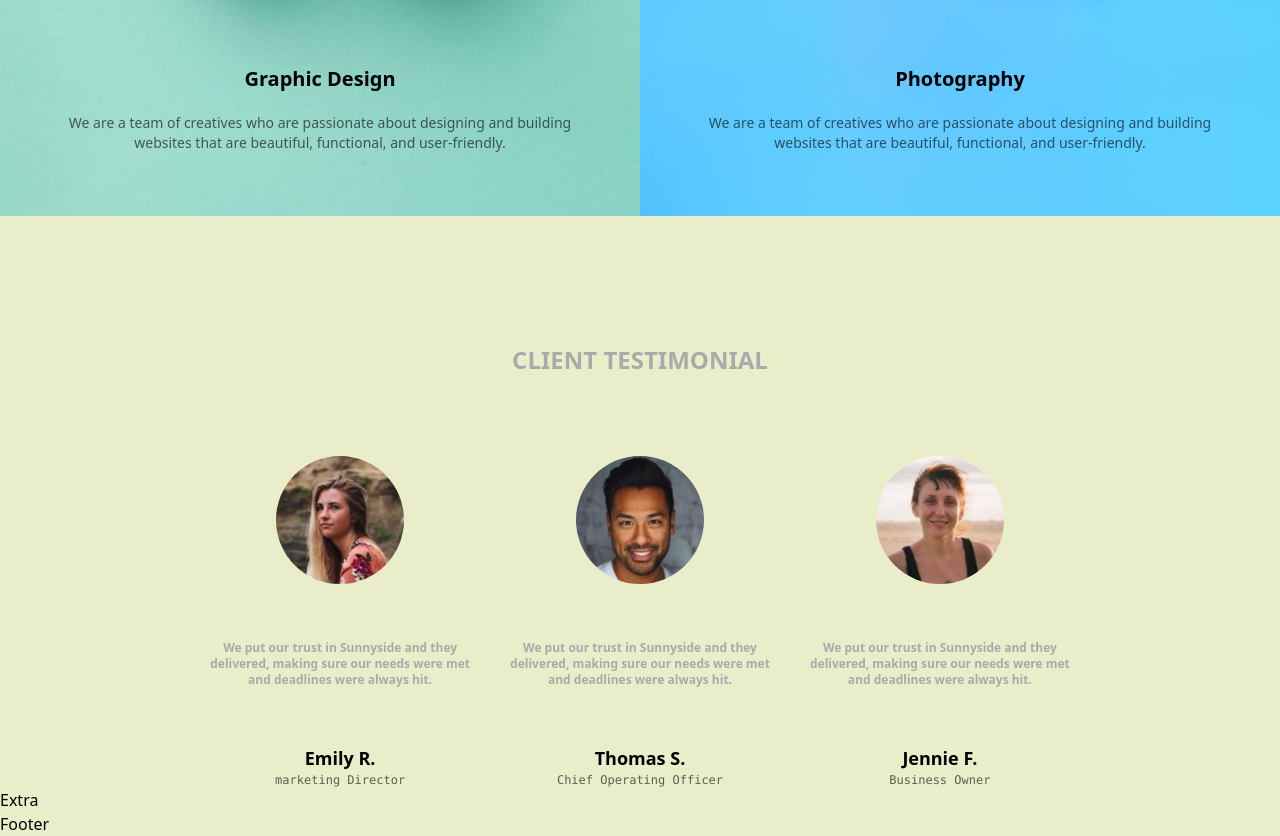
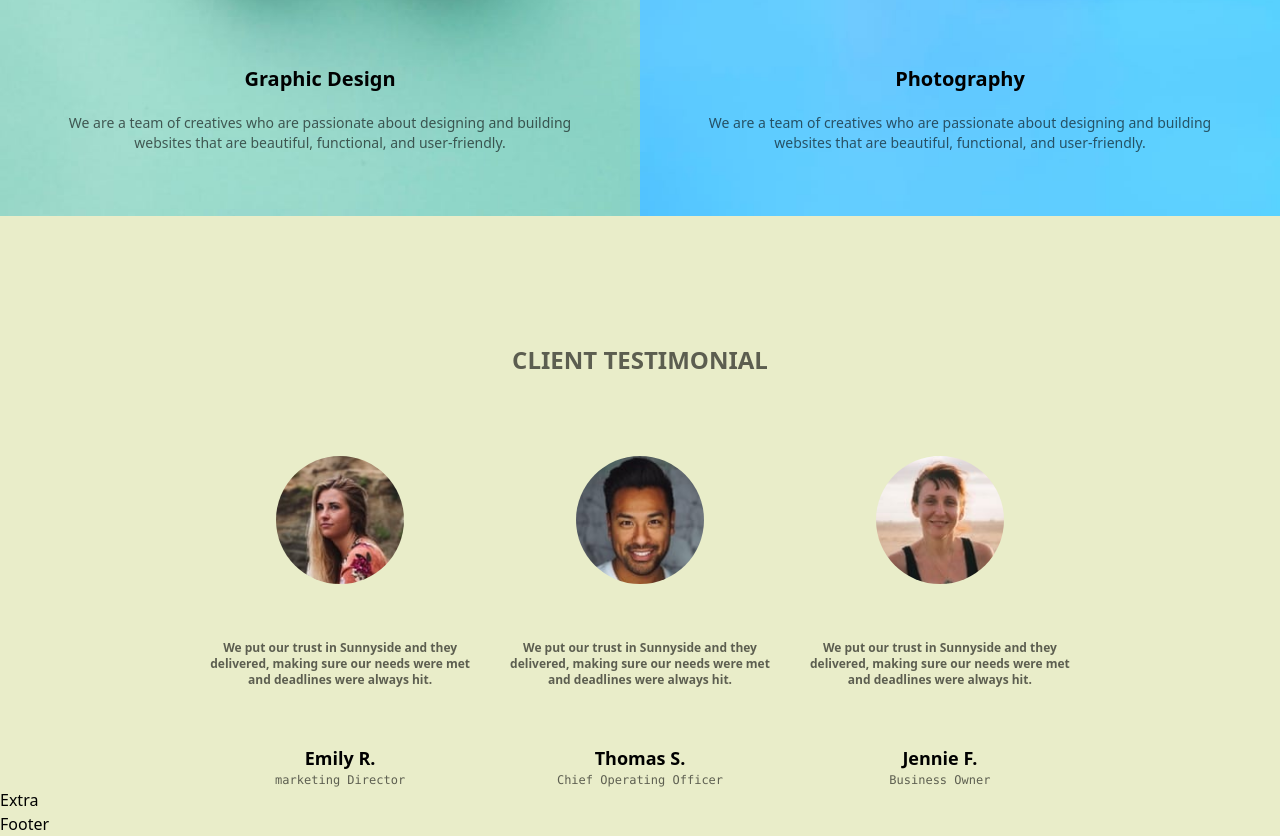
Before and after one commit to johnkrator/sunnyside, a website: page index.html in a window 1280 px wide. Shown: the part 2073-2909 px from the top of the page. Drawn offline with Linux system fonts and the light colour scheme; a web font is replaced by a local one.

Commit message:
Implement client testimonial

```diff
--- a/index.html
+++ b/index.html
@@ -135,11 +135,11 @@
     </section>
 
     <section class="flex flex-col gap-20 justify-center items-center">
-        <h1 class="mt-32 uppercase text-2xl text-[#AAAAAA] font-bold">Client Testimonial</h1>
+        <h1 class="mt-32 uppercase text-2xl opacity-[0.6] font-bold">Client Testimonial</h1>
         <div class="grid lg:grid-cols-3 md:grid-cols-2 grid-cols-1 gap-10">
             <div class="flex flex-col items-center gap-14">
                 <img class="object-cover w-32 h-32 rounded-full" src="./assets/images/image-emily.jpg" alt="">
-                <p class="text-[#AAAAAA] font-bold text-xs text-center">
+                <p class="opacity-[0.6] font-bold text-xs text-center">
                     We put our trust in Sunnyside and they <br> delivered, making sure our needs were met <br> and
                     deadlines were
                     always hit.
@@ -152,7 +152,7 @@
 
             <div class="flex flex-col items-center gap-14">
                 <img class="object-cover w-32 h-32 rounded-full" src="./assets/images/image-thomas.jpg" alt="">
-                <p class="text-[#AAAAAA] font-bold text-xs text-center">
+                <p class="opacity-[0.6] font-bold text-xs text-center">
                     We put our trust in Sunnyside and they <br> delivered, making sure our needs were met <br> and
                     deadlines were
                     always hit.
@@ -165,7 +165,7 @@
 
             <div class="flex flex-col items-center gap-14">
                 <img class="object-cover w-32 h-32 rounded-full" src="./assets/images/image-jennie.jpg" alt="">
-                <p class="text-[#AAAAAA] font-bold text-xs text-center">
+                <p class="opacity-[0.6] font-bold text-xs text-center">
                     We put our trust in Sunnyside and they <br> delivered, making sure our needs were met <br> and
                     deadlines were
                     always hit.
```
